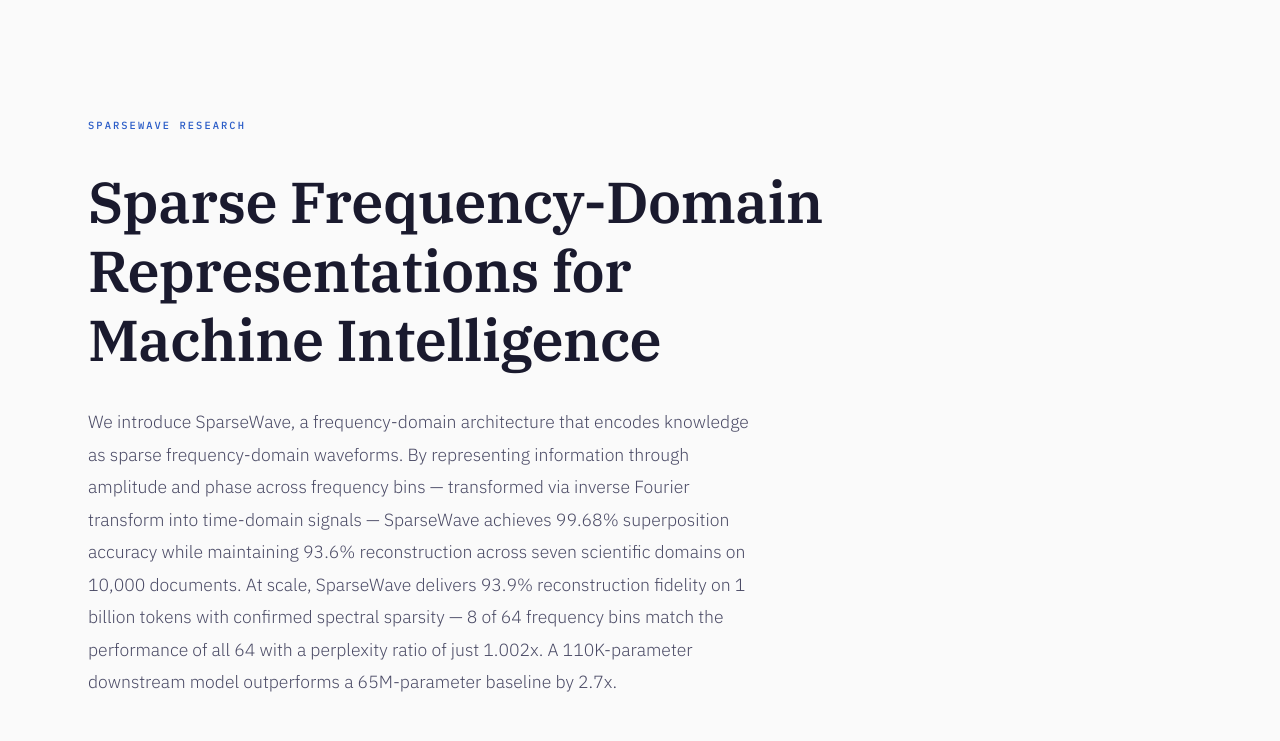
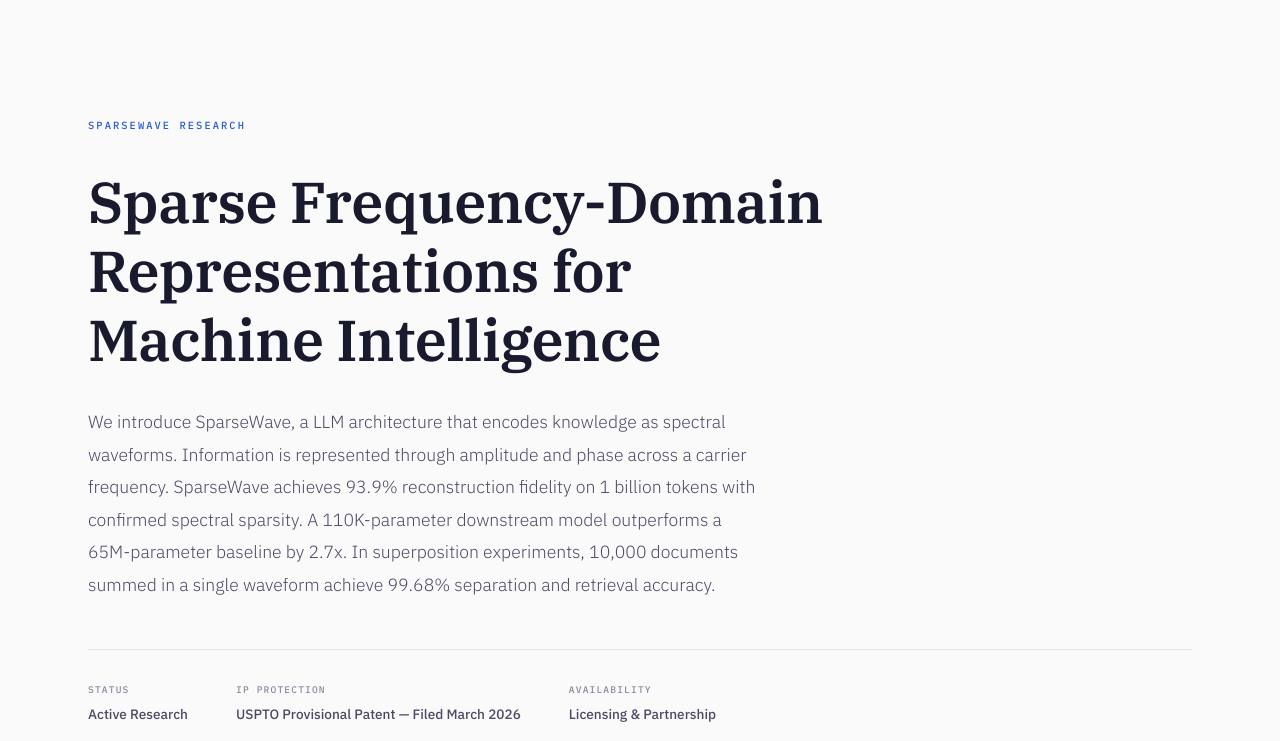
Before and after one commit to Drake-Chance/nfr-landing, a website: page index.html in a window 1280 px wide. Shown: the part 59-800 px from the top of the page. Drawn offline with Linux system fonts and the light colour scheme.

Commit message:
Update index.html

```diff
--- a/index.html
+++ b/index.html
@@ -685,13 +685,11 @@
         <div class="hero-label">SparseWave Research</div>
         <h1>Sparse Frequency-Domain Representations for Machine Intelligence</h1>
         <p class="hero-abstract">
-            We introduce SparseWave, a frequency-domain architecture that encodes knowledge as
-            sparse frequency-domain waveforms. By representing information through amplitude and phase
-            across frequency bins — transformed via inverse Fourier transform into time-domain signals —
-            SparseWave achieves 99.68% superposition accuracy while maintaining 93.6% reconstruction
-            across seven scientific domains on 10,000 documents. At scale, SparseWave delivers 93.9% reconstruction fidelity
-            on 1 billion tokens with confirmed spectral sparsity — 8 of 64 frequency bins match the performance of all 64
-            with a perplexity ratio of just 1.002x. A 110K-parameter downstream model outperforms a 65M-parameter baseline by 2.7x.
+        We introduce SparseWave, a LLM architecture that encodes knowledge as spectral waveforms.
+        Information is represented through amplitude and phase across a carrier frequency.
+        SparseWave achieves 93.9% reconstruction fidelity on 1 billion tokens with confirmed spectral sparsity.
+        A 110K-parameter downstream model outperforms a 65M-parameter baseline by 2.7x.
+        In superposition experiments, 10,000 documents summed in a single waveform achieve 99.68% separation and retrieval accuracy.
         </p>
         <div class="hero-meta">
             <div class="hero-meta-item">
@@ -849,7 +847,7 @@
                 <div class="col-card-label">v21.1 Synthetic Proof</div>
                 <h3>Complete Superposition</h3>
                 <p>
-                    1,000 synthetic documents encoded on a single carrier frequency with 99.68% accuracy.
+                    1,000 synthetic documents encoded on a single waveform with 99.68% accuracy.
                     This controlled experiment proves the theoretical viability of carrier-based superposition
                     before scaling to real-world data.
                 </p>
@@ -865,7 +863,7 @@
                 <h3>10K Document Scale</h3>
                 <p>
                     10,000 real scientific documents from seven domains encoded with 93.6% character-level reconstruction.
-                    Carrier tuning enables 7,886 documents per carrier average — unprecedented information density
+                    Carrier tuning enables 7,886 documents per carrier average this is unprecedented information density
                     in frequency domain.
                 </p>
                 <ul>
```
